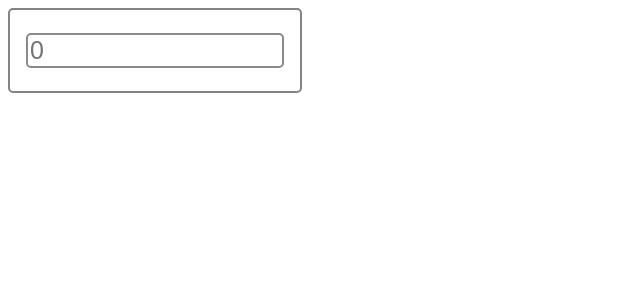
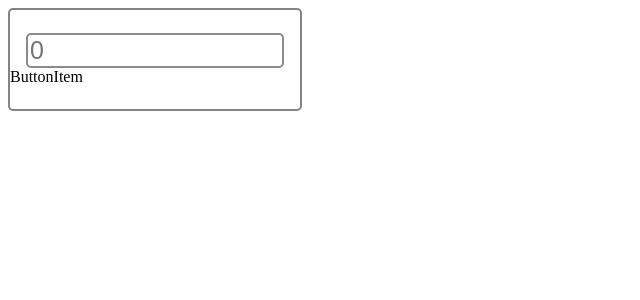
Before and after one commit to mdvadiyatnaqvi/Front-end, a React (Vite) app in the folder React/calculator/: page / in a window 1280 px wide. Shown: the top 300 px of the page, without its empty margins (0-640 px from the left). Built offline with nearby package versions, Linux system fonts and the light colour scheme.

Commit message:
button item component added

```diff
--- a/React/calculator/src/App.jsx
+++ b/React/calculator/src/App.jsx
@@ -1,10 +1,12 @@
 import styles from './App.module.css'
 import Display from './components/Display'
+import ButtonsContainer from './components/ButtonsContainer'
 
 const App = () => {
   return (
     <div className={styles.calculator}>
       <Display />
+      <ButtonsContainer />
     </div>
   )
 }
--- a/React/calculator/src/components/ButtonItem.jsx
+++ b/React/calculator/src/components/ButtonItem.jsx
@@ -0,0 +1,9 @@
+import React from 'react'
+
+const ButtonItem = () => {
+    return (
+        <div>ButtonItem</div>
+    )
+}
+
+export default ButtonItem
--- a/React/calculator/src/components/ButtonsContainer.jsx
+++ b/React/calculator/src/components/ButtonsContainer.jsx
@@ -0,0 +1,9 @@
+import ButtonItem from "./ButtonItem";
+
+const ButtonsContainer = () => {
+    return (
+        <div><ButtonItem /></div>
+    )
+}
+
+export default ButtonsContainer
```
